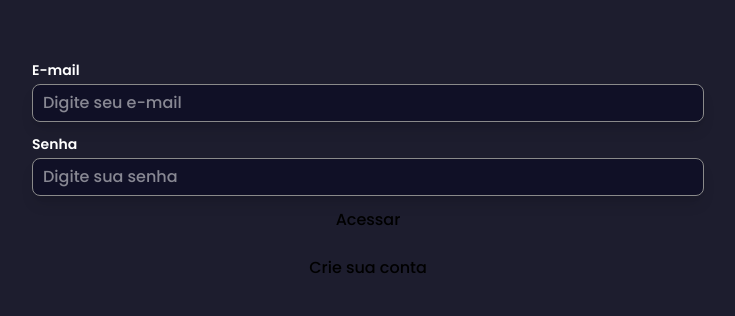
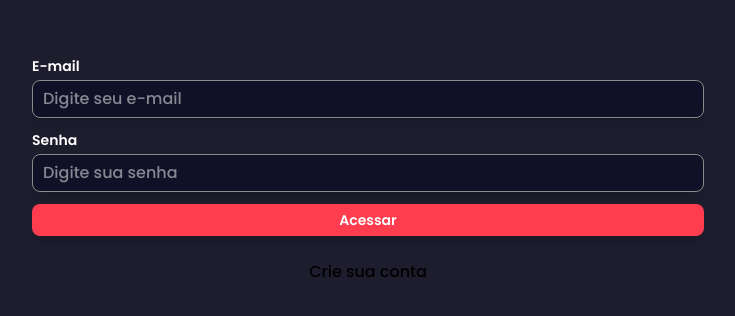
Before and after one commit to Alison-Gabriel/web-pizzariadev, a Next.js app: page / in a window 1280 px wide. Shown: the part 230-546 px from the top of the page, without its empty margins (272-1007 px from the left). Built offline with nearby package versions, Linux system fonts and the light colour scheme.

Commit message:
feat: add Button component

```diff
--- a/src/app/components/AuthenticationForm.tsx
+++ b/src/app/components/AuthenticationForm.tsx
@@ -1,6 +1,7 @@
 "use client";
 
 import { zodResolver } from "@hookform/resolvers/zod";
+import { Loader2 } from "lucide-react";
 import { useRouter } from "next/navigation";
 import { useForm } from "react-hook-form";
 import { toast } from "sonner";
@@ -8,6 +9,7 @@ import { toast } from "sonner";
 import { authenticateUser } from "@/actions/authenticate-user";
 import { AuthSchema, authSchema } from "@/types/schemas/auth.schema";
 
+import { Button } from "./Button";
 import { Input } from "./Input";
 
 export const AuthenticationForm = () => {
@@ -17,7 +19,7 @@ export const AuthenticationForm = () => {
     handleSubmit,
     register,
     setError,
-    formState: { errors },
+    formState: { errors, isSubmitting },
   } = useForm<AuthSchema>({
     resolver: zodResolver(authSchema),
     defaultValues: {
@@ -77,7 +79,12 @@ export const AuthenticationForm = () => {
         )}
       </Input.Root>
 
-      <button type="submit">Acessar</button>
+      <Button.Root>
+        {isSubmitting && (
+          <Button.Icon className="size-4 animate-spin" icon={Loader2} />
+        )}
+        <Button.Content>Acessar</Button.Content>
+      </Button.Root>
     </form>
   );
 };
--- /dev/null
+++ b/src/app/components/Button/ButtonContent.tsx
@@ -0,0 +1,11 @@
+import { ReactNode } from "react";
+
+interface ButtonContentProps {
+  children: ReactNode;
+}
+
+const ButtonContent = ({ children }: ButtonContentProps) => {
+  return <span>{children}</span>;
+};
+
+export { ButtonContent };
--- /dev/null
+++ b/src/app/components/Button/ButtonIcon.tsx
@@ -0,0 +1,12 @@
+import { LucideProps } from "lucide-react";
+import { ElementType } from "react";
+
+interface ButtonIconProps extends LucideProps {
+  icon: ElementType;
+}
+
+const ButtonIcon = ({ icon: Icon, ...props }: ButtonIconProps) => {
+  return <Icon {...props} />;
+};
+
+export { ButtonIcon };
--- /dev/null
+++ b/src/app/components/Button/ButtonRoot.tsx
@@ -0,0 +1,15 @@
+import { ReactNode } from "react";
+
+interface ButtonRootProps {
+  children: ReactNode;
+}
+
+const ButtonRoot = ({ children }: ButtonRootProps) => {
+  return (
+    <button className="bg-brand-red-900 text-brand-white flex items-center justify-center gap-1 rounded-lg px-2.5 py-1.5 text-sm font-semibold shadow-lg transition-all hover:opacity-85">
+      {children}
+    </button>
+  );
+};
+
+export { ButtonRoot };
--- /dev/null
+++ b/src/app/components/Button/index.ts
@@ -0,0 +1,11 @@
+import { ButtonContent } from "./ButtonContent";
+import { ButtonIcon } from "./ButtonIcon";
+import { ButtonRoot } from "./ButtonRoot";
+
+const Button = {
+  Content: ButtonContent,
+  Icon: ButtonIcon,
+  Root: ButtonRoot,
+};
+
+export { Button };
```
